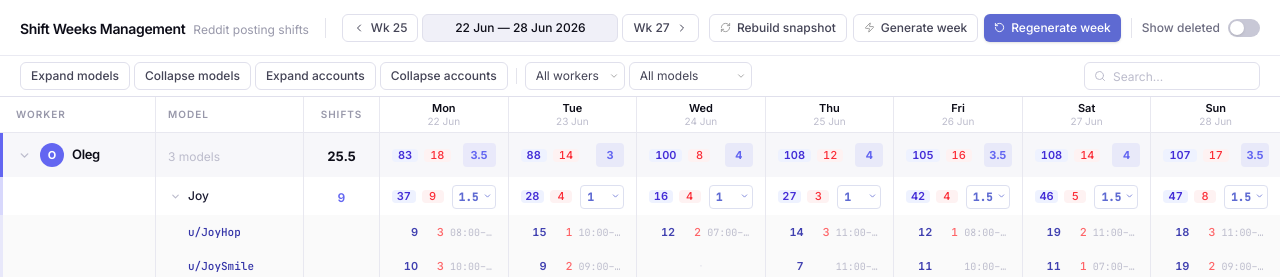
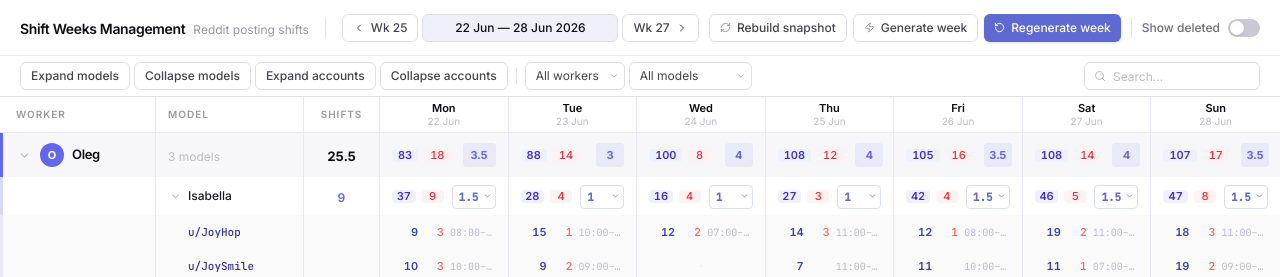
Before and after one commit to qwertychern404-design/site_shifts, a React (Vite) app: page / in a window 1280 px wide. Shown: the top 277 px of the page. Built offline with nearby package versions, Linux system fonts and the light colour scheme.

Commit message:
Update App.tsx

```diff
--- a/src/app/App.tsx
+++ b/src/app/App.tsx
@@ -84,7 +84,7 @@ const DATA: Worker[] = [
   {
     id: "oleg", name: "Oleg", color: "#6366f1",
     models: [
-      { id: "oleg_joy", name: "Joy", shifts: [1, 1, 1, 1, 0.5, 0.5, 0], accounts: [acct("u/JoyHop"), acct("u/JoySmile"), acct("u/JoyCute")] },
+      { id: "oleg_isabella", name: "Isabella", shifts: [1, 1, 1, 1, 0.5, 0.5, 0], accounts: [acct("u/JoyHop"), acct("u/JoySmile"), acct("u/JoyCute")] },
       { id: "oleg_hannah", name: "Hannah", shifts: [1, 0.5, 1, 1, 1, 0, 0], accounts: [acct("u/HannahRose"), acct("u/HannahBlue", true), acct("u/HannahGlow")] },
       { id: "oleg_blossom", name: "Blossom", shifts: [0.5, 1, 0.5, 1, 0.5, 0, 0], accounts: [acct("u/BlossomPink"), acct("u/BlossomSky"), acct("u/BlossomVine")] },
     ],
@@ -368,7 +368,7 @@ function Tooltip({ tip }: { tip: TooltipState }) {
 
 export default function App() {
   const [expandedWorkers, setExpandedWorkers] = useState<Set<string>>(new Set(["oleg"]));
-  const [expandedModels, setExpandedModels] = useState<Set<string>>(new Set(["oleg_joy"]));
+  const [expandedModels, setExpandedModels] = useState<Set<string>>(new Set(["oleg_isabella"]));
   const [showDeleted, setShowDeleted] = useState(false);
   const [currentWeek, setCurrentWeek] = useState(26);
   const [workerFilter, setWorkerFilter] = useState("all");
```
